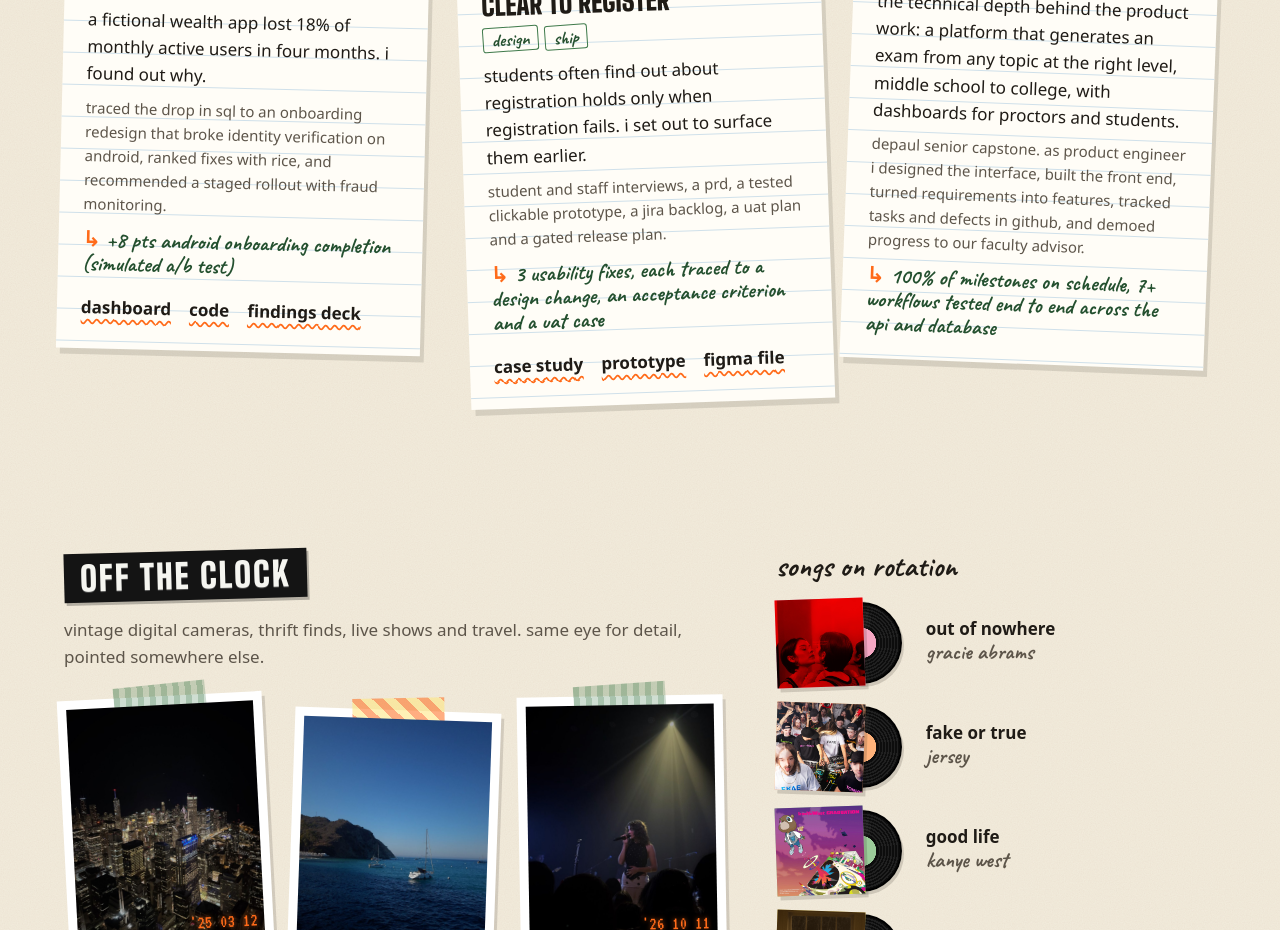
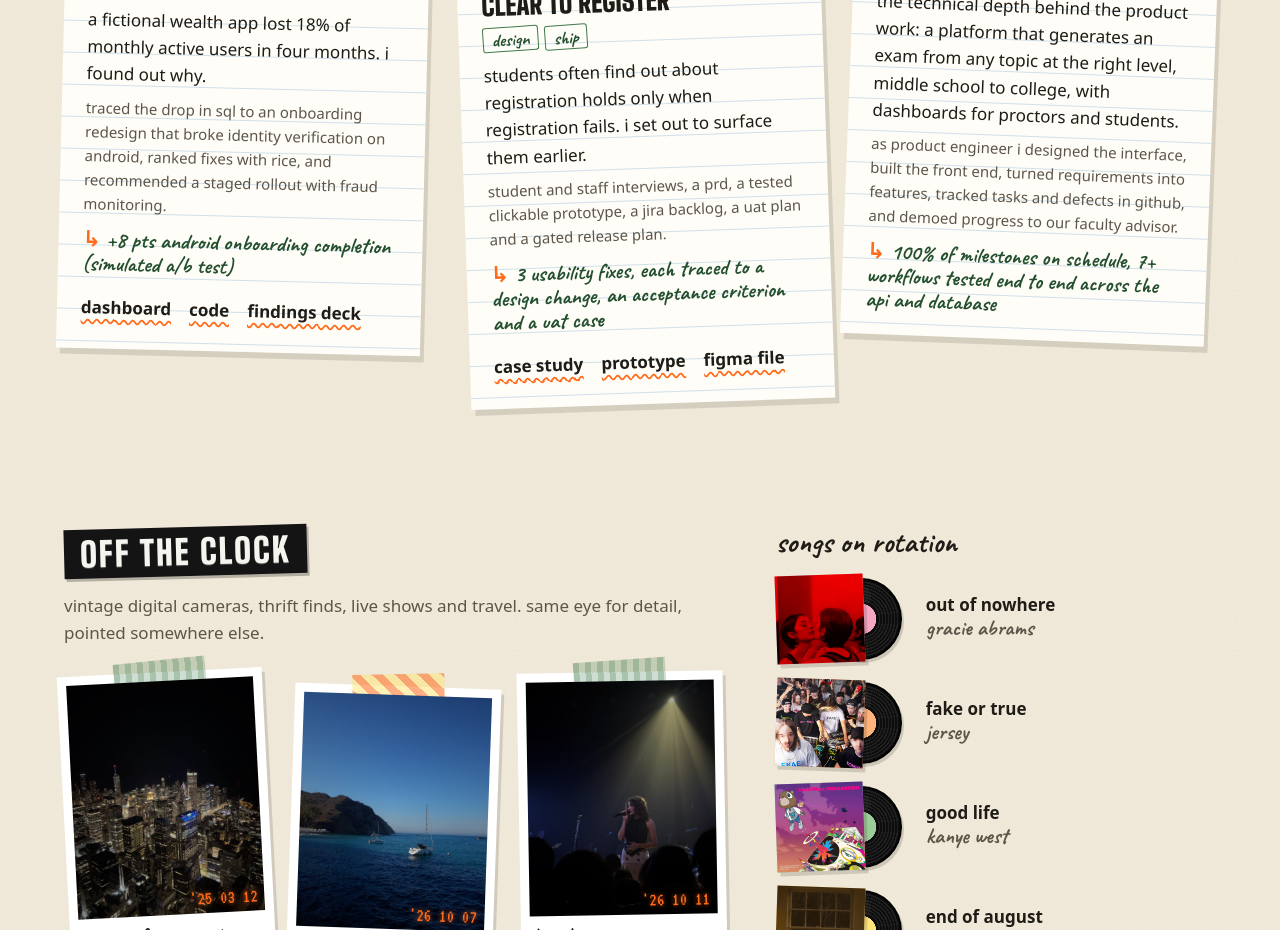
Before and after one commit to sumayyahsyed/sumayyahsyed.github.io, a plain HTML site: page index.html in a window 1280 px wide. Shown: the part 2768-3698 px from the top of the page. Drawn offline with Linux system fonts and the light colour scheme; a web font is replaced by a local one.

Commit message:
Refine project description for Examiner AI

```diff
--- a/index.html
+++ b/index.html
@@ -296,7 +296,7 @@ const PROJECTS = [
    win:'3 usability fixes, each traced to a design change, an acceptance criterion and a uat case', links:[['case study','case-study.html'],['prototype','https://www.figma.com/proto/3SuZq40JWmyGpsQvUzhUu3/Clear-to-Register-%E2%80%93-Wireframes?node-id=1-3&starting-point-node-id=1%3A3'],['figma file','https://www.figma.com/design/3SuZq40JWmyGpsQvUzhUu3/Clear-to-Register-%E2%80%93-Wireframes']]},
   {id:'examiner', title:'Examiner AI', art:'exam', kind:'capstone, built it', when:"'25 to '26", lanes:['build','design'],
    sum:'the technical depth behind the product work: a platform that generates an exam from any topic at the right level, middle school to college, with dashboards for proctors and students.',
-   did:'depaul senior capstone. as product engineer i designed the interface, built the front end, turned requirements into features, tracked tasks and defects in github, and demoed progress to our faculty advisor.',
+   did:'as product engineer i designed the interface, built the front end, turned requirements into features, tracked tasks and defects in github, and demoed progress to our faculty advisor.',
    win:'100% of milestones on schedule, 7+ workflows tested end to end across the api and database', links:[]},
 ];
 const PHOTOS = [   // src is the file in the photos/ folder; date is the orange stamp, e.g. "'25 08 14"
```
